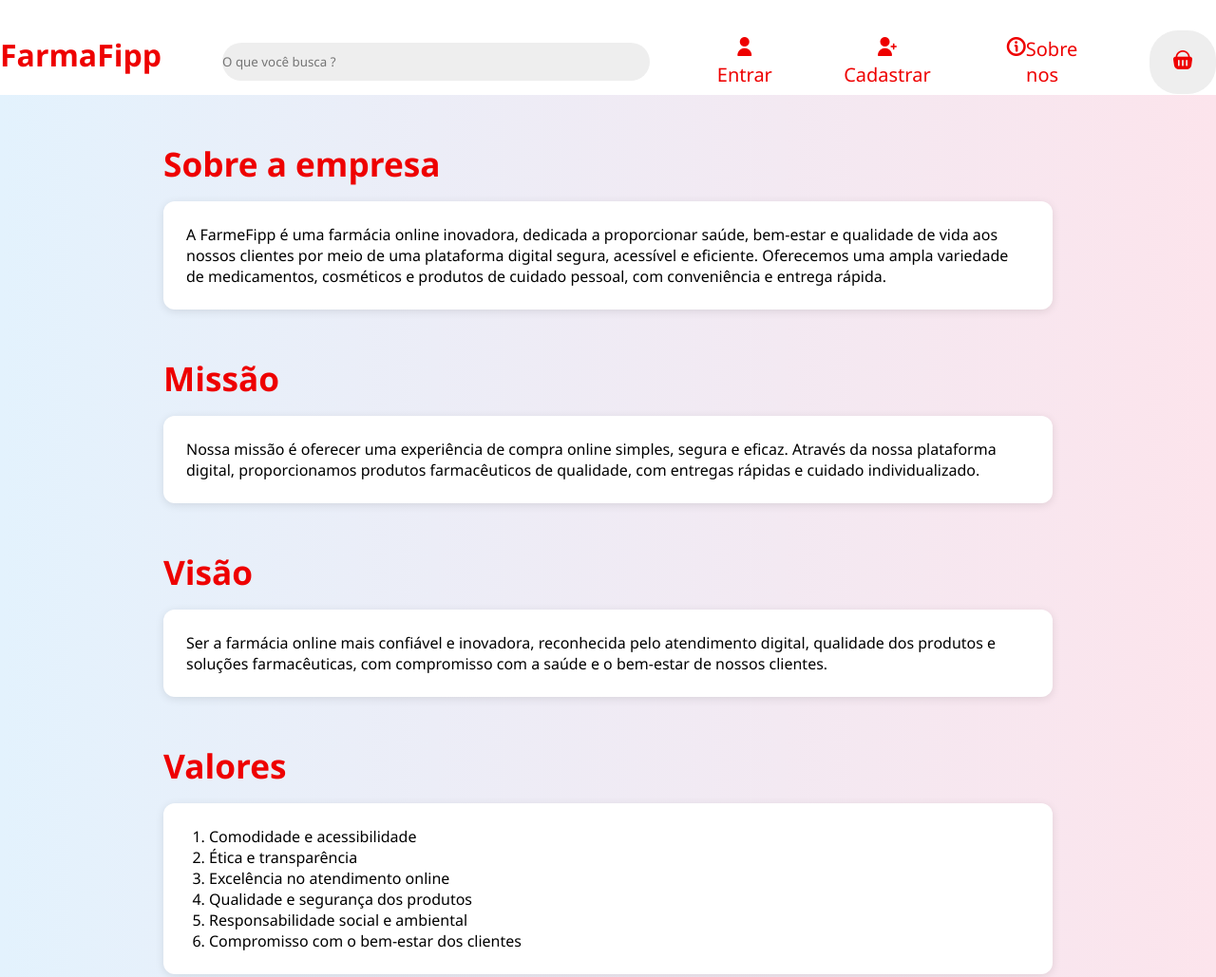
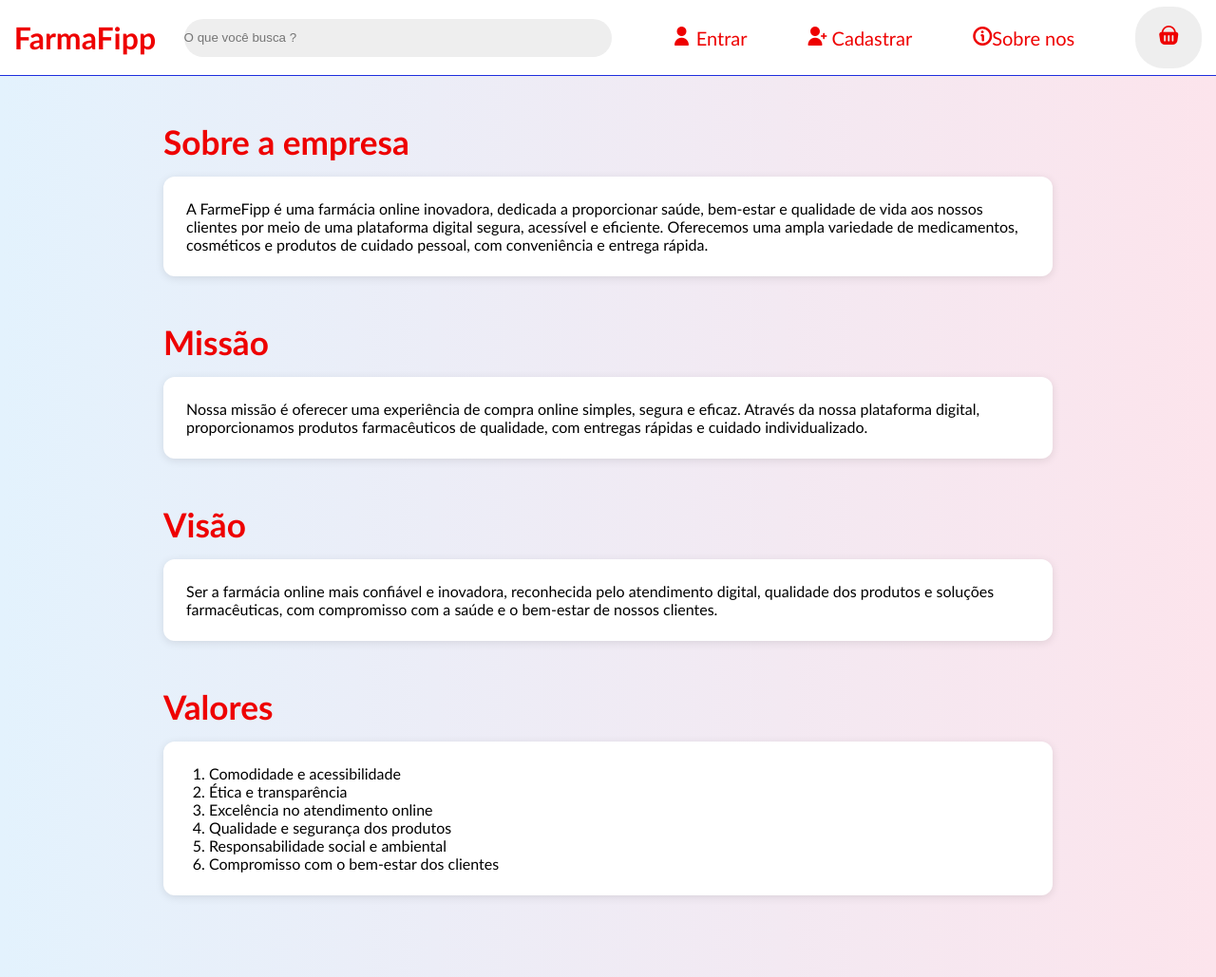
Before and after one commit to ryan-ggarcia/FarmaFipp, a plain HTML site: page sobre.html in a window 1280 px wide. Shown: the top 1029 px of the page at 95% size. Drawn offline with nearby package versions, Linux system fonts and the light colour scheme.

Commit message:
Mudanças e ajustes na NAV e erros de escrita

```diff
--- a/sobre.html
+++ b/sobre.html
@@ -4,12 +4,10 @@
 <head>
   <meta charset="UTF-8">
   <meta name="viewport" content="width=device-width, initial-scale=1.0">
-  <link rel='stylesheet'
-        href='https://cdn-uicons.flaticon.com/3.0.0/uicons-solid-rounded/css/uicons-solid-rounded.css'>
-    <link rel='stylesheet'
-        href='https://cdn-uicons.flaticon.com/3.0.0/uicons-solid-rounded/css/uicons-solid-rounded.css'>
-    <link rel='stylesheet'
-        href='https://cdn-uicons.flaticon.com/3.0.0/uicons-solid-rounded/css/uicons-solid-rounded.css'>
+  <link rel="stylesheet" href="style.css">
+  <link rel='stylesheet' href='https://cdn-uicons.flaticon.com/3.0.0/uicons-solid-rounded/css/uicons-solid-rounded.css'>
+  <link rel='stylesheet' href='https://cdn-uicons.flaticon.com/3.0.0/uicons-solid-rounded/css/uicons-solid-rounded.css'>
+  <link rel='stylesheet' href='https://cdn-uicons.flaticon.com/3.0.0/uicons-solid-rounded/css/uicons-solid-rounded.css'>
   <link rel='stylesheet' href='https://cdn-uicons.flaticon.com/3.0.0/uicons-bold-rounded/css/uicons-bold-rounded.css'>
 
   <title>Sobre nós - FarmaFipp</title>
@@ -21,11 +19,11 @@
       --button-color: #d3d3d3;
       --textProd: #505050;
     }
+
     * {
       margin: 0;
       padding: 0;
       box-sizing: border-box;
-      font-family: 'Segoe UI', Tahoma, Geneva, Verdana, sans-serif;
     }
 
     body {
@@ -33,93 +31,7 @@
       box-sizing: border-box;
       margin: 0;
       padding: 0;
-     background: linear-gradient(to right,#e3f2fd,#fce4ec);
-}
-
-#header-index{
-    display: flex;
-    flex-direction: row;
-    justify-content: space-around;
-    align-items: center;
-    height: 100px;
-    width: 100%;
-    z-index: 5;
-    background-color: #fff;
-}
-
-.logo a {
-    font-size: 2rem;
-    font-weight: 800;
-    cursor: pointer;
-    text-decoration: none;
-    color: var(--secundary-color);
-}
-
-nav {
-    display: flex;
-    flex-direction: row;
-    gap: 4rem;
-    align-items: center;
-    text-align: center;
-    margin-top: 15px;
-}
-
-.pesquisa {
-    display: flex;
-    align-items: center;
-}
-
-.pesquisa input {
-    height: 40px;
-    width: 450px;
-    border-radius: 20px;
-    border: none;
-    background-color: #eee;
-    outline: none;
-}
-
-.pesquisa input:focus {
-    background-color: #d3d3d3;
-    border: #666 1px solid;
-}
-
-nav a {
-    text-decoration: none;
-    color: var(--secundary-color);
-    font-size: 20px;
-    cursor: pointer;
-    position: relative;
-}
-
-nav a::after {
-    content: '';
-    position: absolute;
-    top: 1;
-    left: 0;
-    bottom: 0;
-    width: 0px;
-    height: 2px;
-    background-color: var(--secundary-color);
-    transition: width 0.6s ease;
-}
-
-nav a:hover::after {
-    width: 100px;
-}
-
-.btn-carrinho {
-    padding: 20px 25px;
-    border-radius: 30px;
-    border: none;
-    background-color: #eee;
-    transition: background-color ease 0.1s;
-}
-.btn-carrinho i{
-    font-size: 20px;
-    color: var(--secundary-color);
-}
-.btn-carrinho:hover {
-    background-color: #ddd;
+      background: linear-gradient(to right, #e3f2fd, #fce4ec);
     }
 
     main {
@@ -211,6 +123,7 @@
         opacity: 0;
         transform: translateY(20px);
       }
+
       to {
         opacity: 1;
         transform: translateY(0);
@@ -220,11 +133,11 @@
 </head>
 
 <body>
-  <header id="header-index">
-    <nav>
+   <header class="header-index">
         <div class="logo">
             <a href="index.html">FarmaFipp</a>
         </div>
+
         <nav>
             <div class="pesquisa">
                 <input type="search" placeholder="O que você busca ?">
@@ -256,7 +169,9 @@
       </div>
       <div class="text">
         <p>
-          A FarmeFipp é uma farmácia online inovadora, dedicada a proporcionar saúde, bem-estar e qualidade de vida aos nossos clientes por meio de uma plataforma digital segura, acessível e eficiente. Oferecemos uma ampla variedade de medicamentos, cosméticos e produtos de cuidado pessoal, com conveniência e entrega rápida.
+          A FarmeFipp é uma farmácia online inovadora, dedicada a proporcionar saúde, bem-estar e qualidade de vida aos
+          nossos clientes por meio de uma plataforma digital segura, acessível e eficiente. Oferecemos uma ampla
+          variedade de medicamentos, cosméticos e produtos de cuidado pessoal, com conveniência e entrega rápida.
         </p>
       </div>
     </section>
@@ -265,7 +180,8 @@
         <h1>Missão</h1>
       </div>
       <div class="text">
-        Nossa missão é oferecer uma experiência de compra online simples, segura e eficaz. Através da nossa plataforma digital, proporcionamos produtos farmacêuticos de qualidade, com entregas rápidas e cuidado individualizado.
+        Nossa missão é oferecer uma experiência de compra online simples, segura e eficaz. Através da nossa plataforma
+        digital, proporcionamos produtos farmacêuticos de qualidade, com entregas rápidas e cuidado individualizado.
       </div>
     </section>
     <section>
@@ -273,7 +189,8 @@
         <h1>Visão</h1>
       </div>
       <div class="text">
-        Ser a farmácia online mais confiável e inovadora, reconhecida pelo atendimento digital, qualidade dos produtos e soluções farmacêuticas, com compromisso com a saúde e o bem-estar de nossos clientes.
+        Ser a farmácia online mais confiável e inovadora, reconhecida pelo atendimento digital, qualidade dos produtos e
+        soluções farmacêuticas, com compromisso com a saúde e o bem-estar de nossos clientes.
       </div>
     </section>
     <section>
--- a/style.css
+++ b/style.css
@@ -22,6 +22,7 @@
     width: 100%;
     z-index: 5;
     border-bottom: var(--primary-color) 1px solid;
+    background-color: #ffffff;
 }
 
 .logo a {
```
Also changed, not shown: cadastro.html (+1 -1 lines), index.html (+1 -1 lines). Lines whose indentation alone changed are shown as unchanged.
